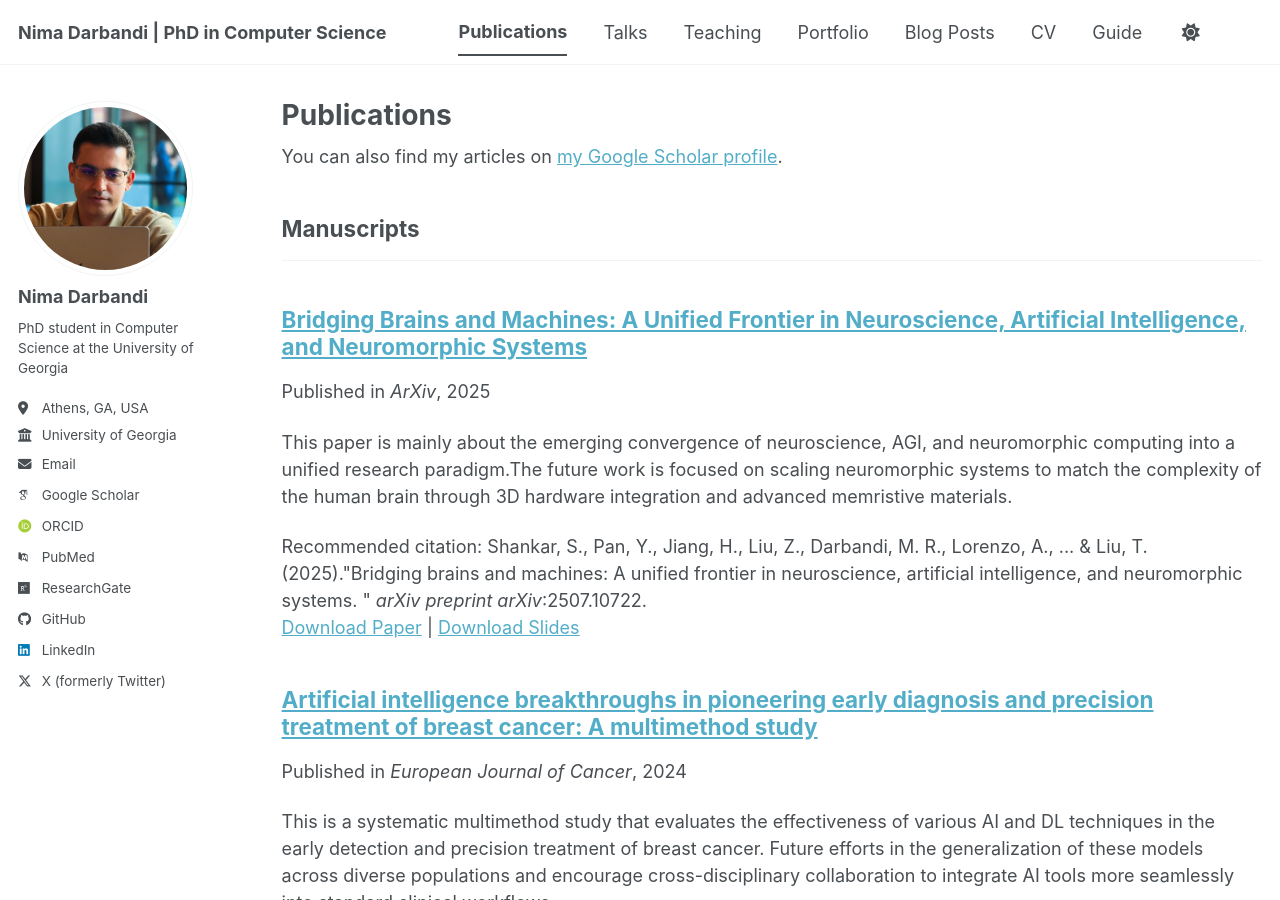
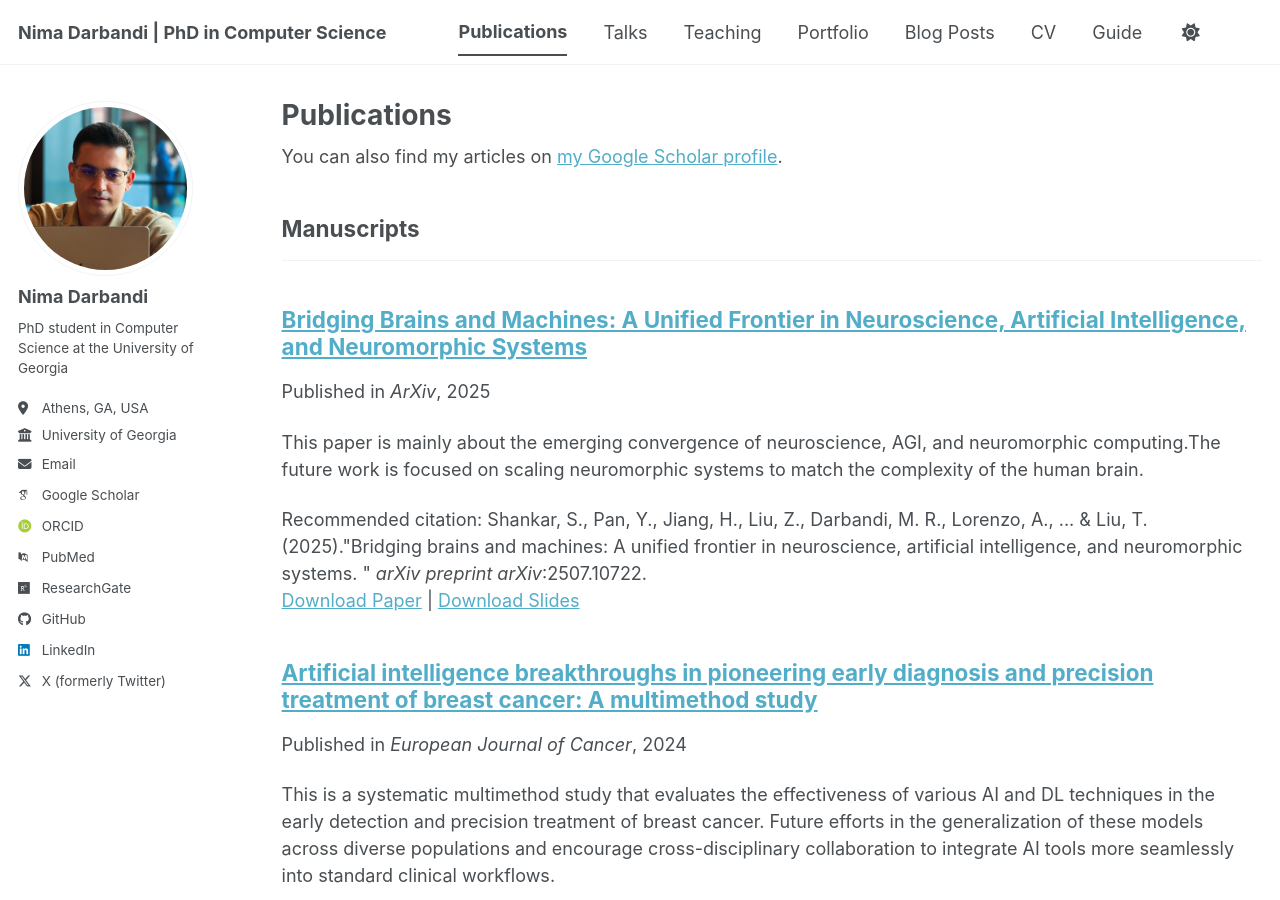
Before and after one commit to nimadarbandi/nimadarbandi.github.io, a Jekyll site: the page built from _pages/publications.html, in a window 1280 px wide and 900 px high. Built offline with Jekyll 4.4.1, drawn with Linux system fonts in a browser that asks for light colours; some web fonts are replaced; a script bundle is joined from its source files by our own code; library files that are not in the unit come from our copies.

Commit message:
Update 2025-07-14-Bridging-Brains-and-Machines.md

```diff
--- a/_publications/2025-07-14-Bridging-Brains-and-Machines.md
+++ b/_publications/2025-07-14-Bridging-Brains-and-Machines.md
@@ -3,7 +3,7 @@ title: "Bridging Brains and Machines: A Unified Frontier in Neuroscience, Artifi
 collection: publications
 category: manuscripts
 permalink: /publication/2025-07-14-Bridging-Brains-and-Machines
-excerpt: 'This paper is mainly about the emerging convergence of neuroscience, AGI, and neuromorphic computing into a unified research paradigm.The future work is focused on scaling neuromorphic systems to match the complexity of the human brain through 3D hardware integration and advanced memristive materials.'
+excerpt: 'This paper is mainly about the emerging convergence of neuroscience, AGI, and neuromorphic computing.The future work is focused on scaling neuromorphic systems to match the complexity of the human brain.'
 date: 2025-7-14
 venue: 'ArXiv'
 slidesurl: 'https://academicpages.github.io/files/slides2.pdf'
```
